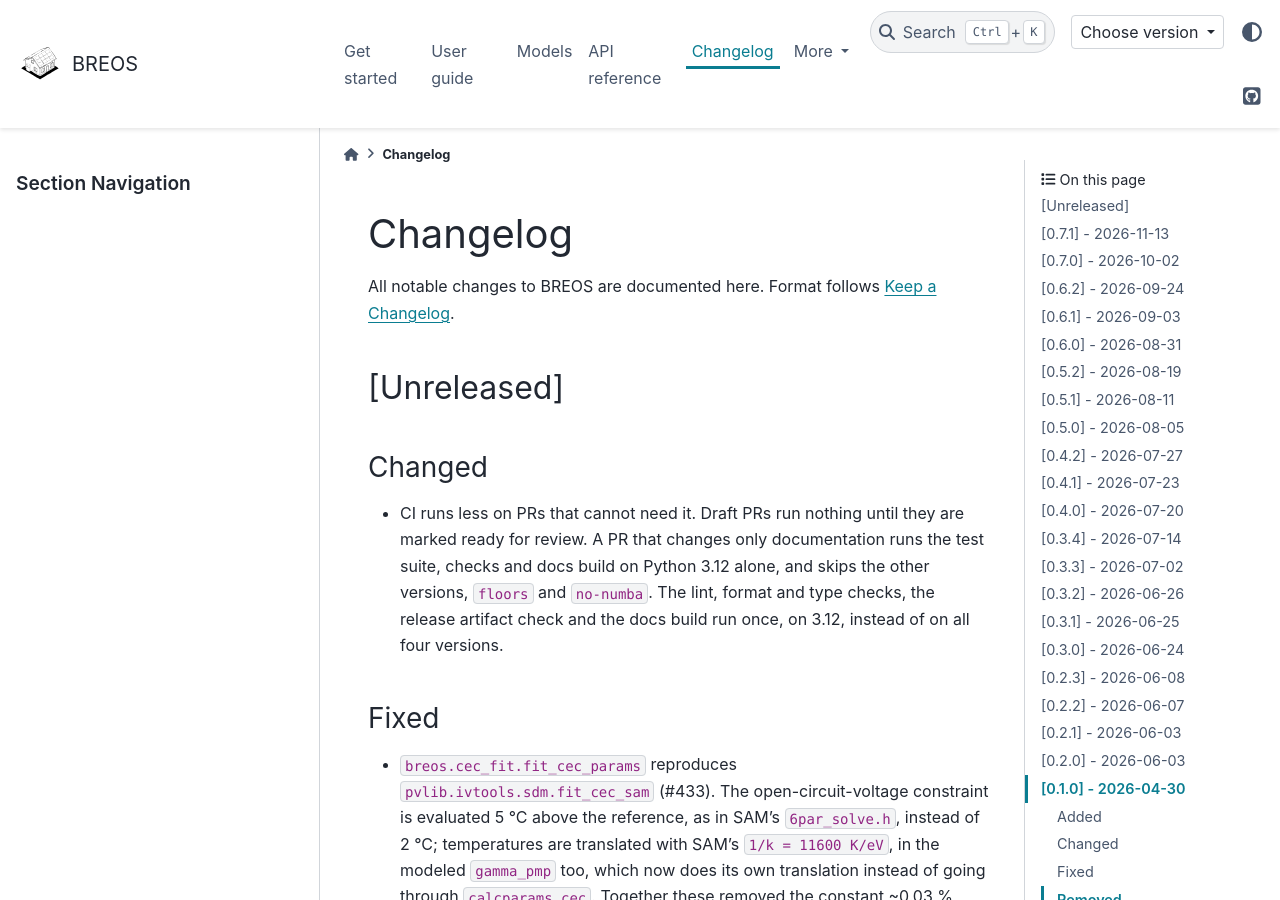
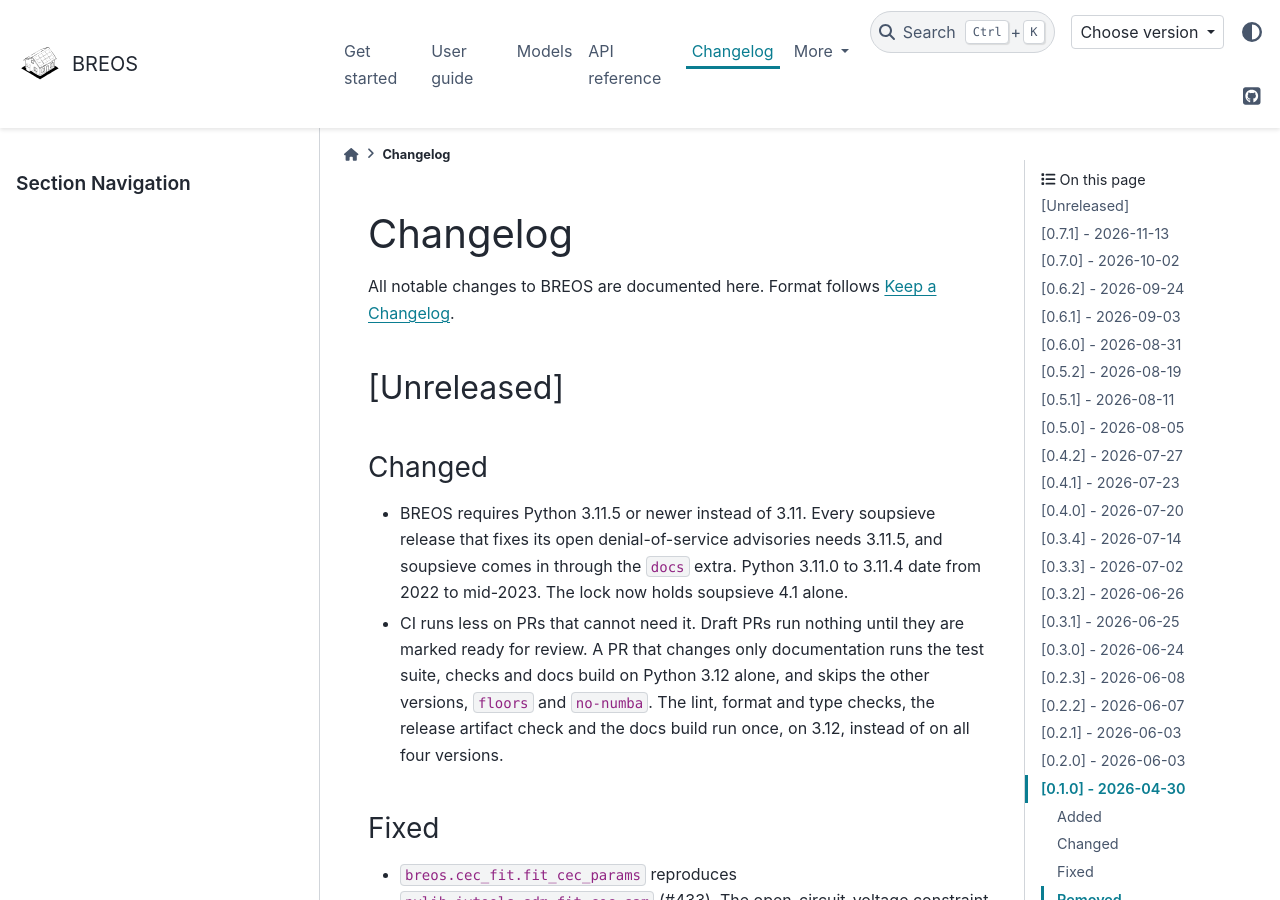
Before and after one commit to Str4vinci/breos, a Sphinx documentation site: the page built from docs/changelog.md, in a window 1280 px wide and 900 px high. Built offline with Sphinx 7.4.7 and the PyData theme 0.15.4, drawn with Linux system fonts in a browser that asks for light colours; pages that are not in the unit, such as notebooks, are missing from menus; comment, search, counter and statistics services are not loaded.

Commit message:
build: require Python 3.11.5 so the lock holds only the patched soupsieve 4.1
Every soupsieve release that fixes its denial-of-service advisories (Dependabot
#65 to #68) needs Python 3.11.5, so with requires-python >=3.11 the lock kept
soupsieve 2.10 for 3.11.0 to 3.11.4, which #66 to #68 still cover. soupsieve
comes in only through the docs extra. Raising the floor to 3.11.5 leaves 4.1
alone in the lock; tomli, needed only on Python 3.11.0, drops out with it.

```diff
--- a/CHANGELOG.md
+++ b/CHANGELOG.md
@@ -6,6 +6,10 @@
 
 ### Changed
 
+- BREOS requires Python 3.11.5 or newer instead of 3.11. Every soupsieve
+  release that fixes its open denial-of-service advisories needs 3.11.5, and
+  soupsieve comes in through the `docs` extra. Python 3.11.0 to 3.11.4 date
+  from 2022 to mid-2023. The lock now holds soupsieve 4.1 alone.
 - CI runs less on PRs that cannot need it. Draft PRs run nothing until they
   are marked ready for review. A PR that changes only documentation runs the
   test suite, checks and docs build on Python 3.12 alone, and skips the other
--- a/pyproject.toml
+++ b/pyproject.toml
@@ -4,7 +4,7 @@
 description = "Python library for PV and battery energy-system simulation and optimization"
 readme = "README.md"
 license = "BSD-3-Clause"
-requires-python = ">=3.11"
+requires-python = ">=3.11.5"
 authors = [
     {name = "Leonardo Rodrigues", email = "lrodrigues@fe.up.pt"},
 ]
```
Also changed, not shown: docs/getting-started/installation.md (+1 -1 lines), 1 other file.
